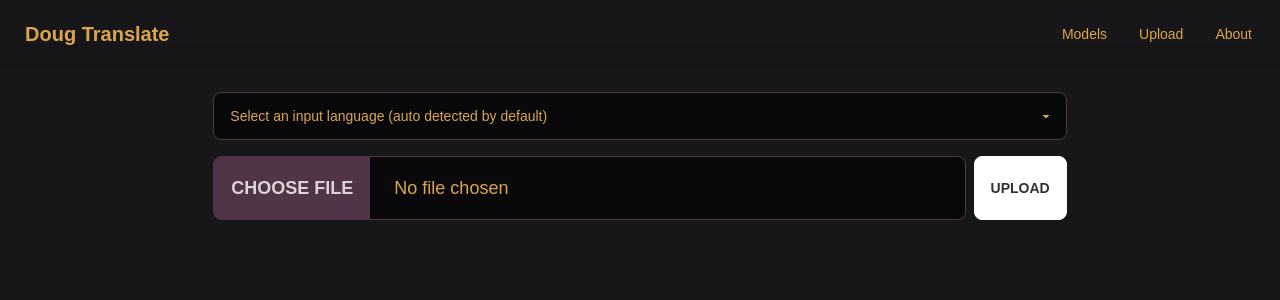
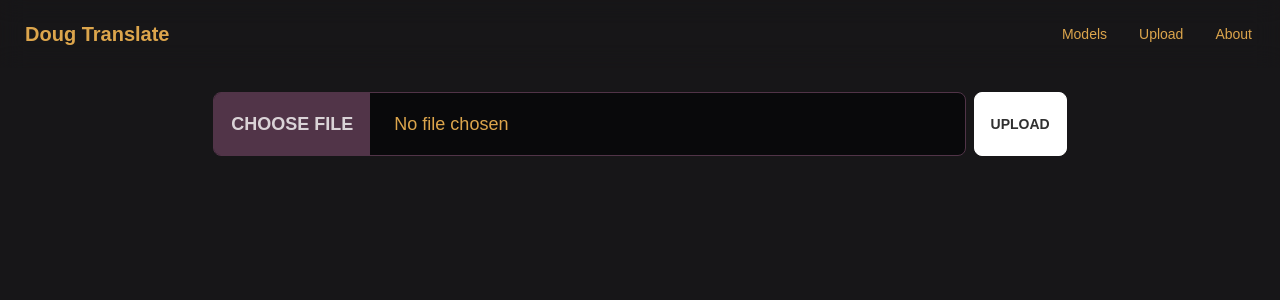
Before and after one commit to defenseunicorns/doug-translate, a SvelteKit app: page /upload in a window 1280 px wide. Shown: the top 300 px of the page. Built offline with nearby package versions, Linux system fonts and the light colour scheme; a web font is replaced by a local one.

Commit message:
Removes the translation option

```diff
--- a/src/routes/upload/+page.svelte
+++ b/src/routes/upload/+page.svelte
@@ -78,12 +78,6 @@
       action="?/upload"
       bind:this={formRef}
     >
-      <select required name="input-language" class="select select-accent w-full max-w-">
-        <option disabled selected value="auto">Select an input language (auto detected by default)</option>
-        {#each Object.keys(ISO_639_1) as k}
-          <option value={ISO_639_1[k]}>{k}</option>
-        {/each}
-      </select>
       <div class="flex flex-row gap-2">
         <input
           name="audioUpload"
```
